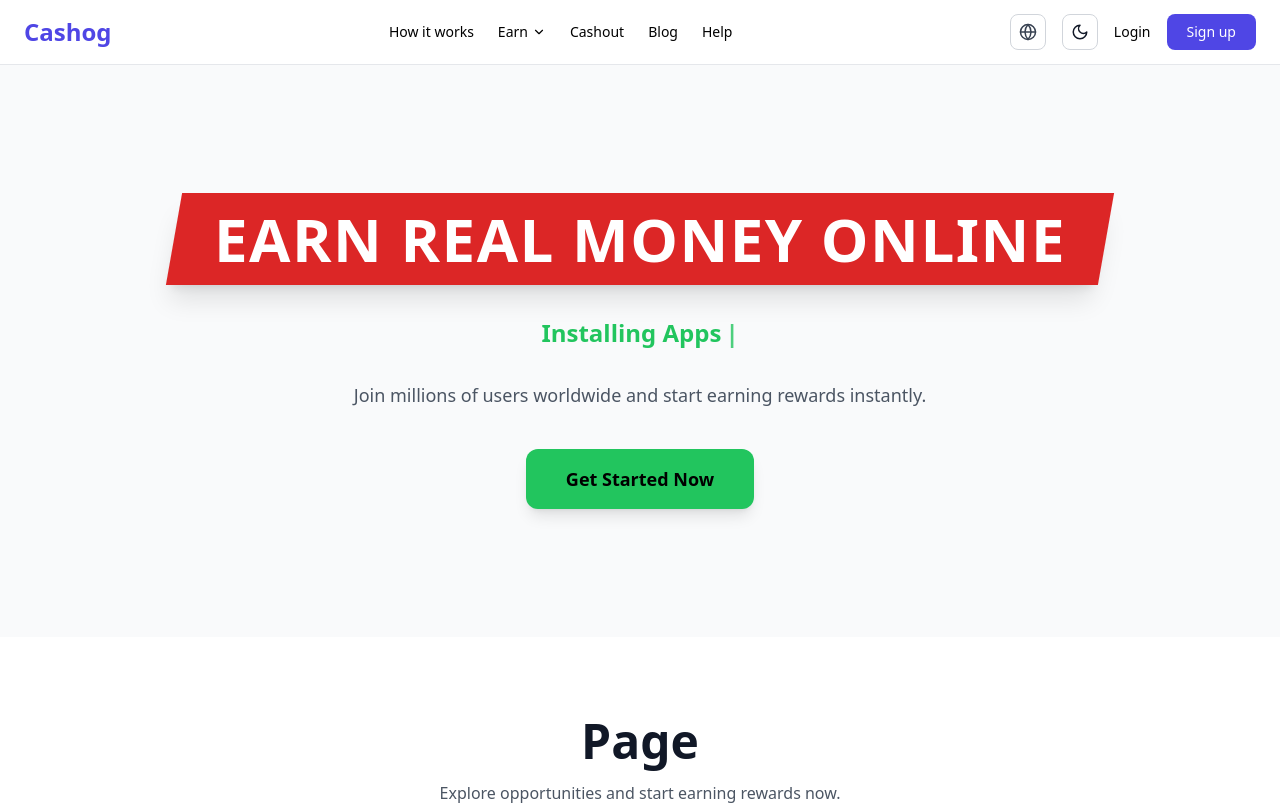
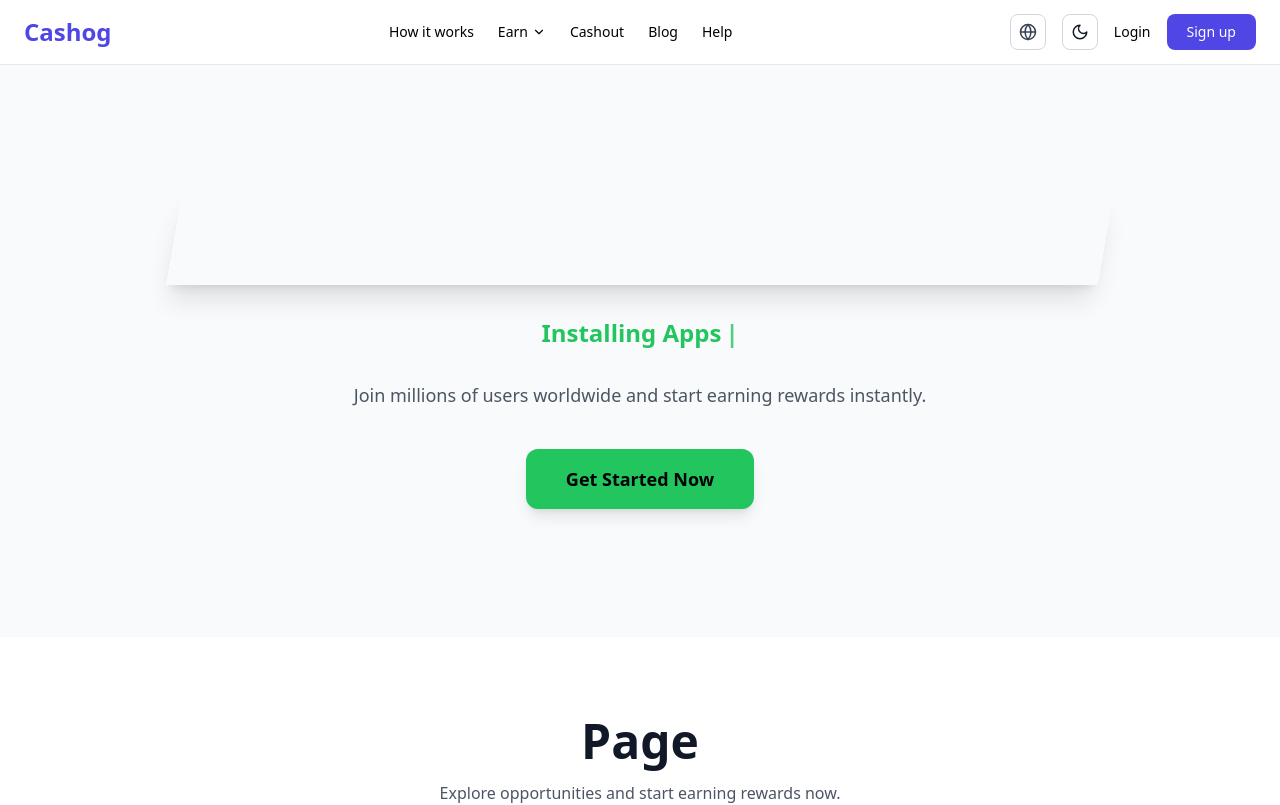
Before and after one commit to tool63/cashin, a Next.js app: page / in a window 1280 px wide. Shown: the top 805 px of the page. Built offline with nearby package versions, Linux system fonts and the light colour scheme.

Commit message:
Update HeroSection.tsx

```diff
--- a/components/hero/HeroSection.tsx
+++ b/components/hero/HeroSection.tsx
@@ -9,7 +9,7 @@ export default function HeroSection() {
     <section className="bg-gray-50 dark:bg-gray-900 text-black dark:text-white">
       <div className="max-w-7xl mx-auto px-4 sm:px-6 lg:px-8 py-24 sm:py-28 md:py-32 text-center">
 
-        {/* FORWARD / ARROW-STYLE HEADLINE (TEXT ONLY) */}
+        {/* RAINBOW ARROW-STYLE HEADLINE */}
         <div className="flex justify-center mb-8">
           <h1
             className="
@@ -17,10 +17,12 @@ export default function HeroSection() {
               px-10 py-4
               text-3xl sm:text-4xl md:text-5xl lg:text-6xl
               font-extrabold uppercase tracking-wide
-              text-white
-              bg-red-600
               skew-x-[-10deg]
               shadow-xl
+              bg-gradient-to-r
+              from-red-500 via-yellow-400 via-green-500 via-blue-500 to-purple-600
+              bg-clip-text text-transparent
+              animate-rainbow
             "
           >
             <span className="inline-block skew-x-[10deg]">
```
